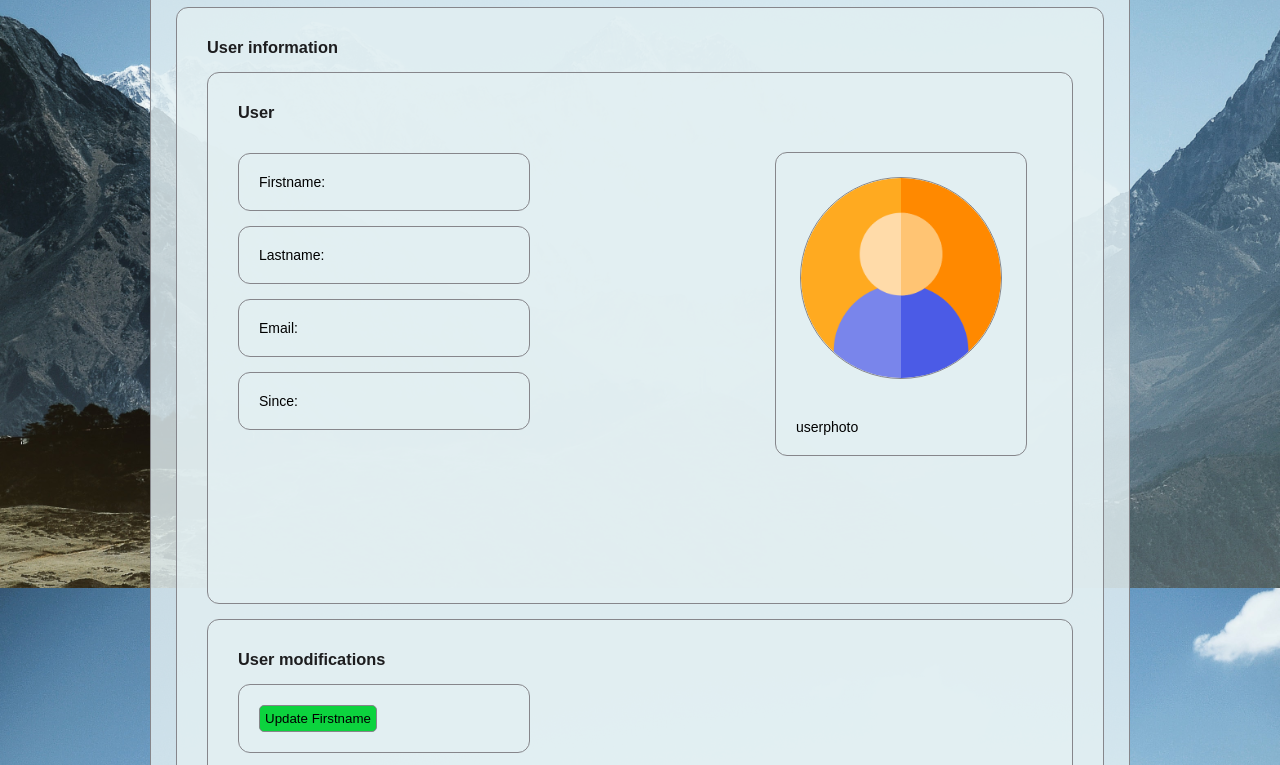
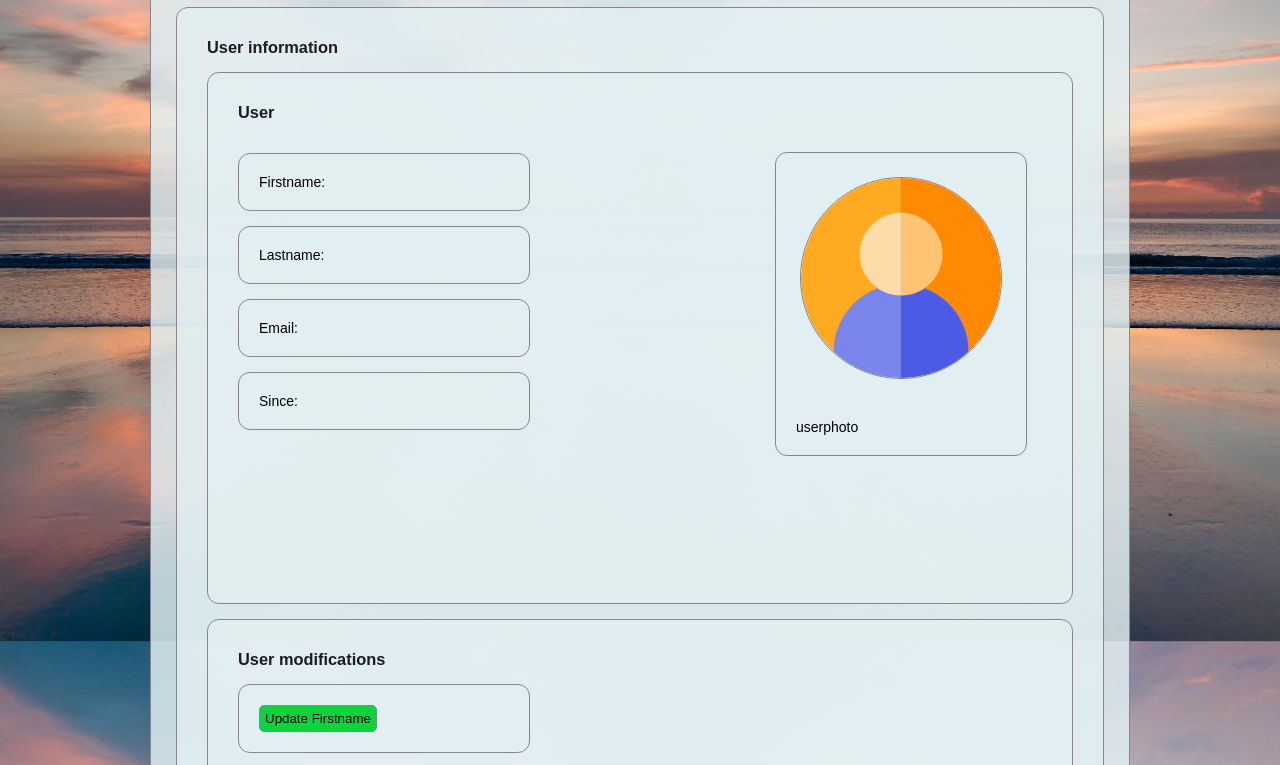
Before and after one commit to RoadToAchiveDream/RADweb, a plain HTML site: page content/user.html in a window 1280 px wide. Shown: the part 212-977 px from the top of the page. Drawn offline with Linux system fonts and the light colour scheme.

Commit message:
image path fix

```diff
--- /dev/null
+++ b/assets/css/index.css
@@ -0,0 +1,40 @@
+@media all and (max-width: 700px) {
+    .logo img {
+        width: 30%!important;
+    }
+
+}
+* {
+    padding: 0;
+    margin: 0;
+}
+body {
+    background: url(../images/background/original.jpg) no-repeat center center fixed;
+    -webkit-background-size: cover;
+    -moz-background-size: cover;
+    -o-background-size: cover;
+    background-size: cover;
+    text-align: center;
+}
+.logo {
+    display: flex;
+    justify-content: center;
+    align-items: center;
+    height: 75vh;
+}
+.logo img {
+    width: 10%;
+
+}
+button {
+    background-color: #0cd33e;
+    border: 1px solid #86868b;
+    border-radius: 5px;
+    margin: 15px;
+    padding: 5px;
+    padding-left: 5px;
+    padding-right: 5px;
+}
+ button:hover {
+    background-color: #0be041;
+}
--- a/assets/css/logo.css
+++ /dev/null
@@ -1,36 +0,0 @@
-@media all and (max-width: 700px) {
-    .logo img {
-        width: 30%!important;
-    }
-
-}
-* {
-    padding: 0;
-    margin: 0;
-}
-body {
-    background-color: #fff;
-    text-align: center;
-}
-.logo {
-    display: flex;
-    justify-content: center;
-    align-items: center;
-    height: 75vh;
-}
-.logo img {
-    width: 10%;
-
-}
-button {
-    background-color: #0cd33e;
-    border: 1px solid #86868b;
-    border-radius: 5px;
-    margin: 15px;
-    padding: 5px;
-    padding-left: 5px;
-    padding-right: 5px;
-}
- button:hover {
-    background-color: #0be041;
-}
--- a/content/assets/css/notes.css
+++ b/content/assets/css/notes.css
@@ -82,7 +82,7 @@
 }
 
 body {
-    background: url(../images/background/image.jpg) no-repeat center center fixed;
+    background: url(/assets/images/background/image.jpg) no-repeat center center fixed;
     -webkit-background-size: cover;
     -moz-background-size: cover;
     -o-background-size: cover;
--- a/content/assets/css/task.css
+++ b/content/assets/css/task.css
@@ -83,7 +83,7 @@
 }
 
 body {
-    background: url(../images/background/image.jpg) no-repeat center center fixed;
+    background: url(/assets/images/background/image.jpg) no-repeat center center fixed;
     -webkit-background-size: cover;
     -moz-background-size: cover;
     -o-background-size: cover;
--- a/content/assets/css/user.css
+++ b/content/assets/css/user.css
@@ -89,7 +89,7 @@
 }
 
 body {
-    background: url(../images/background/image.jpg) no-repeat center center fixed;
+    background: url(/assets/images/background/image.jpg) no-repeat center center fixed;
     -webkit-background-size: cover;
     -moz-background-size: cover;
     -o-background-size: cover;
```
Also changed, not shown: index.html (+2 -2 lines), content/assets/images/background/image.jpg (deleted), javascript/index.js (added), javascript/logo.js (deleted).
